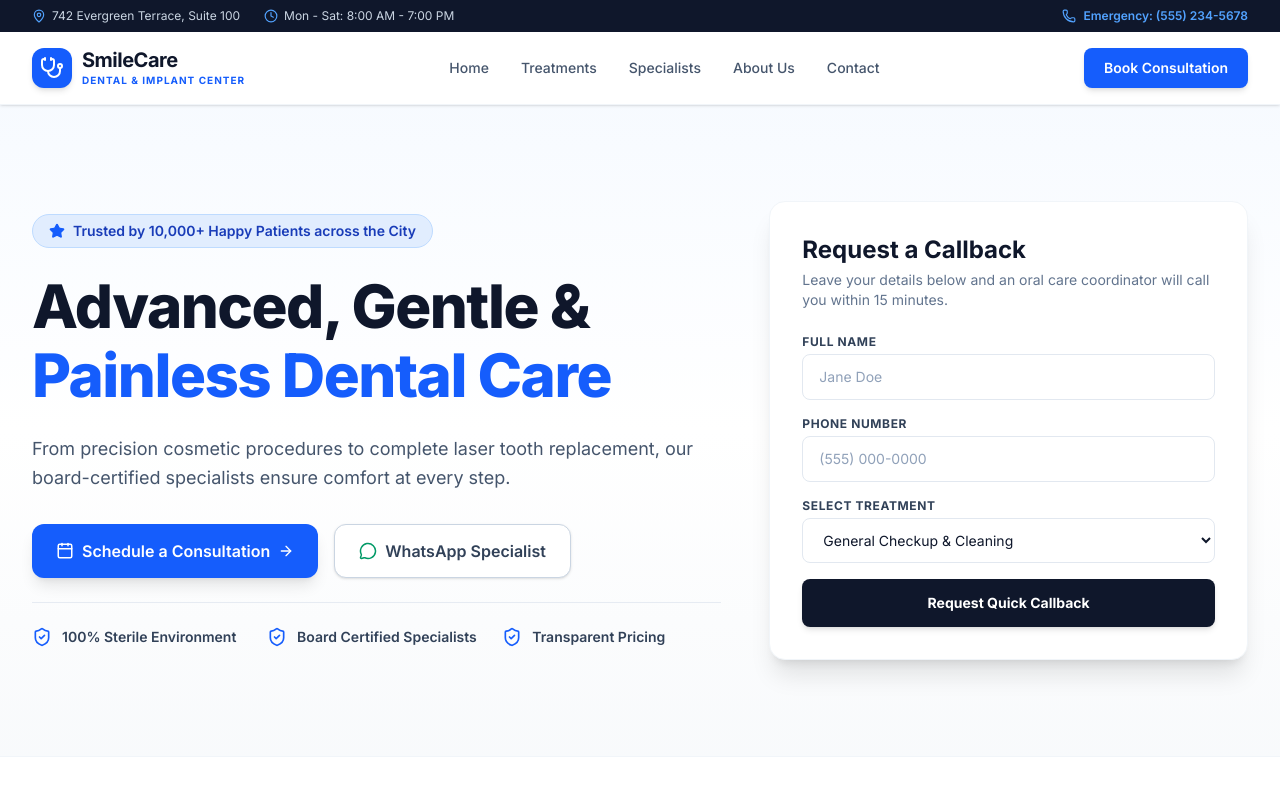
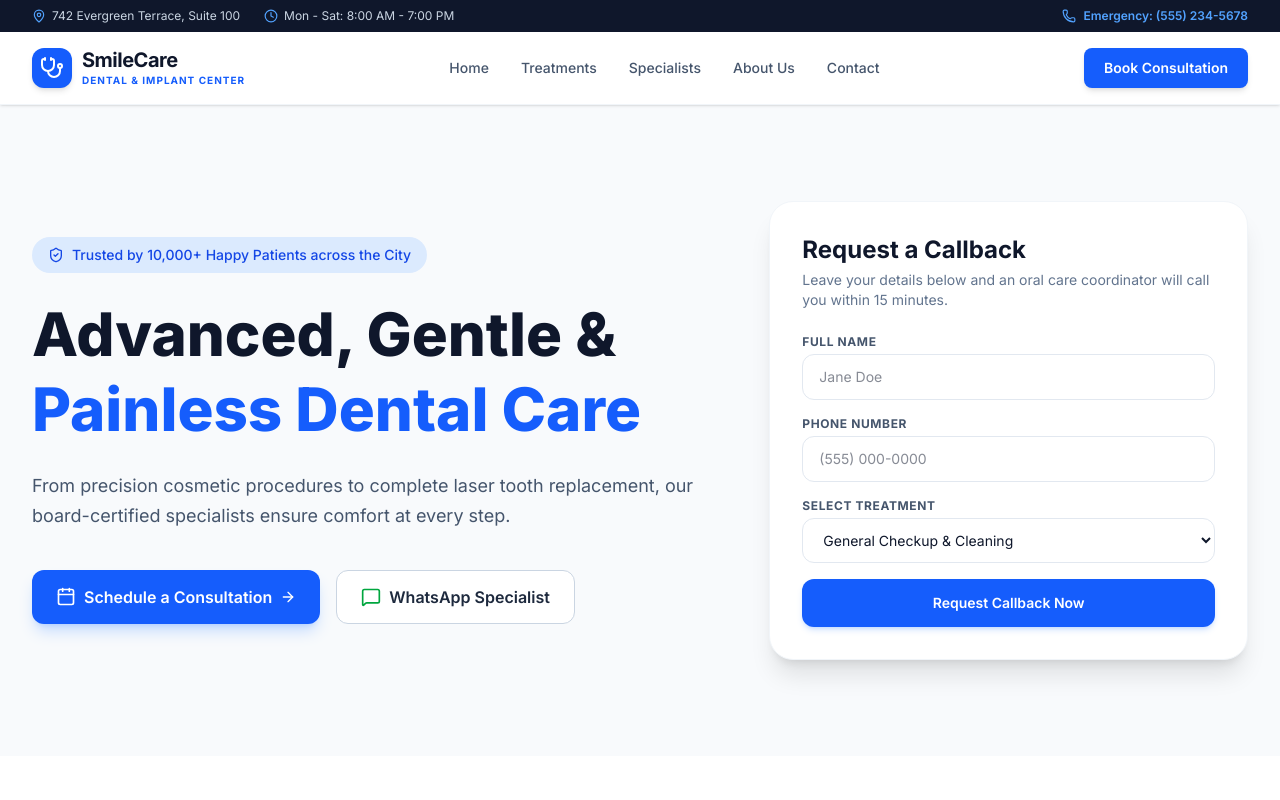
Before and after one commit to dimple200214/smile-care-dental1, a Next.js app: page / in a window 1280 px wide. Shown: the top 800 px of the page. Built offline with nearby package versions, Linux system fonts and the light colour scheme.

Commit message:
feat: connect hero callback form to supabase

```diff
--- a/components/Hero.tsx
+++ b/components/Hero.tsx
@@ -1,121 +1,168 @@
 "use client";
 
+import { useState } from "react";
 import Link from "next/link";
-import { Star, ShieldCheck, ArrowRight, Calendar, MessageCircle } from "lucide-react";
+import { Calendar, MessageSquare, CheckCircle2, ShieldCheck, ArrowRight } from "lucide-react";
+import { supabase } from "@/lib/supabase";
 
 export default function Hero() {
+  const [callbackSubmitted, setCallbackSubmitted] = useState(false);
+  const [callbackLoading, setCallbackLoading] = useState(false);
+  const [callbackData, setCallbackData] = useState({
+    full_name: "",
+    phone: "",
+    treatment: "General Checkup & Cleaning",
+  });
+
+  const handleCallbackSubmit = async (e: React.FormEvent) => {
+    e.preventDefault();
+    setCallbackLoading(true);
+
+    // Save callback request directly into Supabase 'appointments' table
+    const { error } = await supabase.from("appointments").insert([
+      {
+        full_name: callbackData.full_name,
+        phone: callbackData.phone,
+        treatment: callbackData.treatment,
+        notes: "Quick Hero Callback Request",
+      },
+    ]);
+
+    setCallbackLoading(false);
+    if (!error) {
+      setCallbackSubmitted(true);
+    } else {
+      alert("Error submitting request: " + error.message);
+    }
+  };
+
   return (
-    <section className="bg-gradient-to-b from-blue-50/50 via-white to-slate-50 py-16 lg:py-24 border-b border-slate-100">
-      <div className="max-w-7xl mx-auto px-4 sm:px-8 grid grid-cols-1 lg:grid-cols-12 gap-12 items-center">
+    <section className="relative bg-slate-50 py-16 lg:py-24 px-4 sm:px-6 lg:px-8 overflow-hidden">
+      <div className="max-w-7xl mx-auto grid grid-cols-1 lg:grid-cols-12 gap-12 items-center">
 
-        {/* Left Value Proposition Column */}
+        {/* Left Hero Text Section */}
         <div className="lg:col-span-7 space-y-6">
-          <div className="inline-flex items-center gap-2 bg-blue-100/80 text-blue-800 px-4 py-1.5 rounded-full font-semibold text-xs sm:text-sm border border-blue-200">
-            <Star size={16} className="fill-blue-600 text-blue-600" />
+          <div className="inline-flex items-center space-x-2 bg-blue-100 text-blue-700 px-4 py-2 rounded-full text-sm font-medium">
+            <ShieldCheck className="w-4 h-4" />
             <span>Trusted by 10,000+ Happy Patients across the City</span>
           </div>
 
-          <h1 className="text-4xl sm:text-5xl lg:text-6xl font-extrabold text-slate-900 leading-[1.15] tracking-tight">
-            Advanced, Gentle & <span className="text-blue-600">Painless Dental Care</span>
+          <h1 className="text-4xl sm:text-5xl lg:text-6xl font-extrabold text-slate-900 leading-tight">
+            Advanced, Gentle & <br />
+            <span className="text-blue-600">Painless Dental Care</span>
           </h1>
 
-          <p className="text-base sm:text-lg text-slate-600 leading-relaxed max-w-2xl">
+          <p className="text-lg text-slate-600 max-w-2xl leading-relaxed">
             From precision cosmetic procedures to complete laser tooth replacement, our board-certified specialists ensure comfort at every step.
           </p>
 
-          {/* Specific Conversion CTAs */}
-          <div className="flex flex-col sm:flex-row gap-4 pt-2">
+          <div className="flex flex-col sm:flex-row gap-4 pt-4">
             <Link
               href="/book"
-              className="bg-blue-600 hover:bg-blue-700 text-white font-semibold px-6 py-3.5 rounded-xl shadow-lg hover:shadow-blue-200 transition-all text-center flex items-center justify-center gap-2 group"
+              className="inline-flex items-center justify-center space-x-2 bg-blue-600 hover:bg-blue-700 text-white font-semibold px-6 py-3.5 rounded-xl transition shadow-lg shadow-blue-500/25"
             >
-              <Calendar size={18} />
+              <Calendar className="w-5 h-5" />
               <span>Schedule a Consultation</span>
-              <ArrowRight size={16} className="group-hover:translate-x-1 transition-transform" />
+              <ArrowRight className="w-4 h-4" />
             </Link>
 
             <a
               href="https://wa.me/15552345678"
               target="_blank"
               rel="noopener noreferrer"
-              className="border border-slate-300 bg-white hover:bg-slate-50 text-slate-700 font-semibold px-6 py-3.5 rounded-xl transition-all text-center flex items-center justify-center gap-2 shadow-sm"
+              className="inline-flex items-center justify-center space-x-2 bg-white hover:bg-slate-50 text-slate-800 font-semibold px-6 py-3.5 rounded-xl border border-slate-300 transition"
             >
-              <MessageCircle size={18} className="text-emerald-600" />
+              <MessageSquare className="w-5 h-5 text-green-600" />
               <span>WhatsApp Specialist</span>
             </a>
           </div>
+        </div>
 
-          {/* Trust Badges */}
-          <div className="grid grid-cols-2 sm:grid-cols-3 gap-4 pt-6 border-t border-slate-200/80">
-            <div className="flex items-center gap-2.5">
-              <ShieldCheck className="text-blue-600 shrink-0" size={20} />
-              <span className="text-xs sm:text-sm font-semibold text-slate-700">100% Sterile Environment</span>
-            </div>
-            <div className="flex items-center gap-2.5">
-              <ShieldCheck className="text-blue-600 shrink-0" size={20} />
-              <span className="text-xs sm:text-sm font-semibold text-slate-700">Board Certified Specialists</span>
-            </div>
-            <div className="flex items-center gap-2.5">
-              <ShieldCheck className="text-blue-600 shrink-0" size={20} />
-              <span className="text-xs sm:text-sm font-semibold text-slate-700">Transparent Pricing</span>
+        {/* Right Form Section connected to Supabase */}
+        <div className="lg:col-span-5">
+          <div className="bg-white p-8 rounded-3xl shadow-xl border border-slate-100">
+            <h2 className="text-2xl font-bold text-slate-900">Request a Callback</h2>
+            <p className="text-sm text-slate-500 mt-1 mb-6">
+              Leave your details below and an oral care coordinator will call you within 15 minutes.
+            </p>
+
+            {callbackSubmitted ? (
+              <div className="bg-green-50 border border-green-200 text-green-800 p-6 rounded-2xl flex items-start space-x-3">
+                <CheckCircle2 className="w-6 h-6 text-green-600 flex-shrink-0 mt-0.5" />
+                <div>
+                  <h4 className="font-semibold text-base">Request Received!</h4>
+                  <p className="text-xs text-green-700 mt-1">
+                    Our team will call you shortly on <strong>{callbackData.phone}</strong>.
+                  </p>
+                  <button
+                    onClick={() => {
+                      setCallbackSubmitted(false);
+                      setCallbackData({ full_name: "", phone: "", treatment: "General Checkup & Cleaning" });
+                    }}
+                    className="mt-3 text-xs font-semibold text-green-800 underline"
+                  >
+                    Submit another request
+                  </button>
                 </div>
               </div>
-        </div>
-
-        {/* Right Conversion Lead Card */}
-        <div className="lg:col-span-5 bg-white p-6 sm:p-8 rounded-2xl shadow-xl border border-slate-100">
-          <div className="mb-6">
-            <h3 className="text-2xl font-bold text-slate-900">Request a Callback</h3>
-            <p className="text-slate-500 text-sm mt-1">
-              Leave your details below and an oral care coordinator will call you within 15 minutes.
-            </p>
-          </div>
-
-          <form className="space-y-4" onSubmit={(e) => e.preventDefault()}>
+            ) : (
+              <form onSubmit={handleCallbackSubmit} className="space-y-4">
                 <div>
-              <label className="block text-xs font-bold text-slate-700 uppercase tracking-wider mb-1">
+                  <label className="block text-xs font-bold text-slate-600 uppercase mb-1 tracking-wider">
                     Full Name
                   </label>
                   <input
                     type="text"
+                    required
                     placeholder="Jane Doe"
-                className="w-full px-4 py-3 rounded-lg border border-slate-200 focus:outline-none focus:ring-2 focus:ring-blue-600 text-sm text-slate-900 bg-white placeholder:text-slate-400"
-                required
+                    value={callbackData.full_name}
+                    onChange={(e) => setCallbackData({ ...callbackData, full_name: e.target.value })}
+                    className="w-full px-4 py-3 rounded-xl border border-slate-200 focus:outline-none focus:ring-2 focus:ring-blue-600 text-slate-900 text-sm"
                   />
                 </div>
 
                 <div>
-              <label className="block text-xs font-bold text-slate-700 uppercase tracking-wider mb-1">
+                  <label className="block text-xs font-bold text-slate-600 uppercase mb-1 tracking-wider">
                     Phone Number
                   </label>
                   <input
                     type="tel"
+                    required
                     placeholder="(555) 000-0000"
-                className="w-full px-4 py-3 rounded-lg border border-slate-200 focus:outline-none focus:ring-2 focus:ring-blue-600 text-sm text-slate-900 bg-white placeholder:text-slate-400"
-                required
+                    value={callbackData.phone}
+                    onChange={(e) => setCallbackData({ ...callbackData, phone: e.target.value })}
+                    className="w-full px-4 py-3 rounded-xl border border-slate-200 focus:outline-none focus:ring-2 focus:ring-blue-600 text-slate-900 text-sm"
                   />
                 </div>
 
                 <div>
-              <label className="block text-xs font-bold text-slate-700 uppercase tracking-wider mb-1">
+                  <label className="block text-xs font-bold text-slate-600 uppercase mb-1 tracking-wider">
                     Select Treatment
                   </label>
-              <select className="w-full px-4 py-3 rounded-lg border border-slate-200 focus:outline-none focus:ring-2 focus:ring-blue-600 text-sm text-slate-900 bg-white">
-                <option>General Checkup & Cleaning</option>
-                <option>Dental Implants</option>
-                <option>Invisalign & Braces</option>
-                <option>Root Canal Therapy</option>
-                <option>Teeth Whitening</option>
+                  <select
+                    value={callbackData.treatment}
+                    onChange={(e) => setCallbackData({ ...callbackData, treatment: e.target.value })}
+                    className="w-full px-4 py-3 rounded-xl border border-slate-200 focus:outline-none focus:ring-2 focus:ring-blue-600 text-slate-900 text-sm bg-white"
+                  >
+                    <option value="General Checkup & Cleaning">General Checkup & Cleaning</option>
+                    <option value="Teeth Whitening">Teeth Whitening</option>
+                    <option value="Dental Implants">Dental Implants</option>
+                    <option value="Orthodontics & Braces">Orthodontics & Braces</option>
+                    <option value="Root Canal Treatment">Root Canal Treatment</option>
+                    <option value="Cosmetic Dentistry">Cosmetic Dentistry</option>
                   </select>
                 </div>
 
                 <button
                   type="submit"
-              className="w-full bg-slate-900 hover:bg-slate-800 text-white font-bold py-3.5 px-6 rounded-lg transition-all text-sm shadow-md"
+                  disabled={callbackLoading}
+                  className="w-full bg-blue-600 hover:bg-blue-700 text-white font-semibold py-3.5 rounded-xl transition shadow-md shadow-blue-500/20 disabled:opacity-50 text-sm"
                 >
-              Request Quick Callback
+                  {callbackLoading ? "Submitting..." : "Request Callback Now"}
                 </button>
               </form>
+            )}
+          </div>
         </div>
 
       </div>
```
Lines whose indentation alone changed are shown as unchanged.
